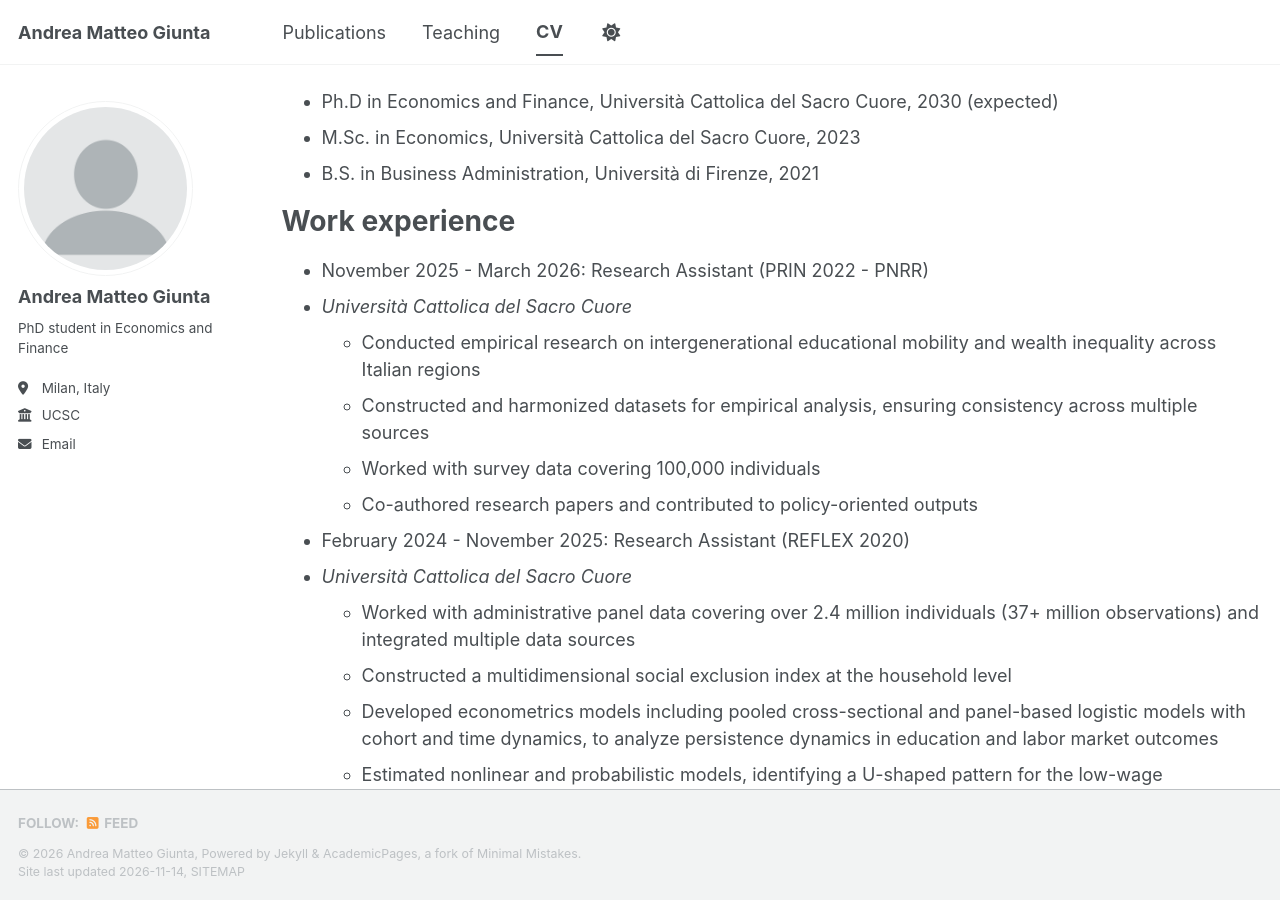
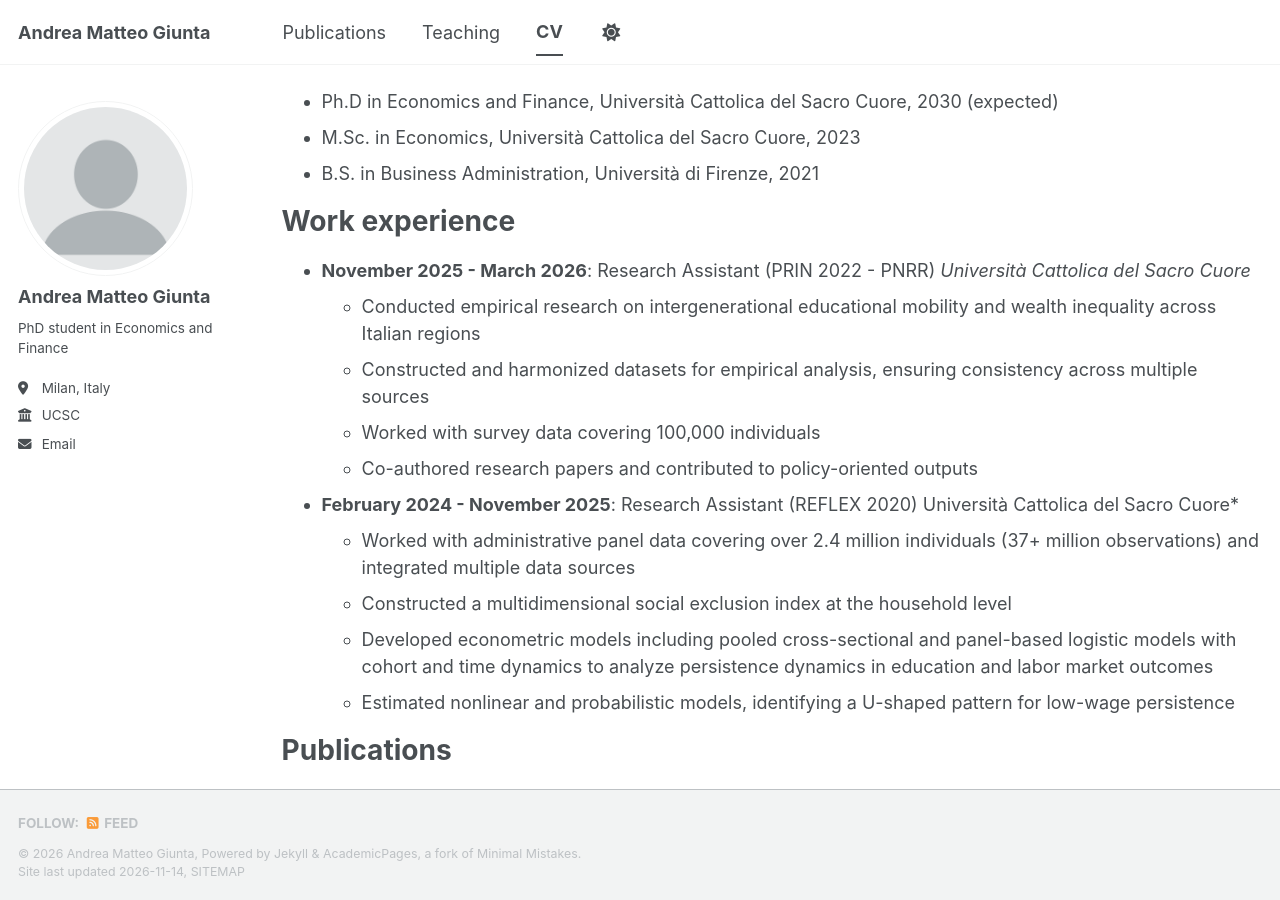
Before and after one commit to andreamatteogiunta/andreamatteogiunta.github.io, a Jekyll site: the page built from _pages/cv.md, in a window 1280 px wide and 900 px high, scrolled down 209 px. Built offline with Jekyll 4.4.1, drawn with Linux system fonts in a browser that asks for light colours; a script bundle is joined from its source files by our own code; a style sheet for code colours, icons or effects is not loaded.

Commit message:
Update cv.md

```diff
--- a/_pages/cv.md
+++ b/_pages/cv.md
@@ -21,19 +21,19 @@ Education
 
 Work experience
 ======
-* November 2025 - March 2026: Research Assistant (PRIN 2022 - PNRR)
-* *Università Cattolica del Sacro Cuore*
+* **November 2025 - March 2026**: Research Assistant (PRIN 2022 - PNRR)
+*Università Cattolica del Sacro Cuore*
   * Conducted empirical research on intergenerational educational mobility and wealth inequality across Italian regions
   * Constructed and harmonized datasets for empirical analysis, ensuring consistency across multiple sources
   * Worked with survey data covering 100,000 individuals
   * Co-authored research papers and contributed to policy-oriented outputs
 
-* February 2024 - November 2025: Research Assistant (REFLEX 2020)
-* *Università Cattolica del Sacro Cuore*
+* **February 2024 - November 2025**: Research Assistant (REFLEX 2020)
+Università Cattolica del Sacro Cuore*
   * Worked with administrative panel data covering over 2.4 million individuals (37+ million observations) and integrated multiple data sources
   * Constructed a multidimensional social exclusion index at the household level
-  * Developed econometrics models including pooled cross-sectional and panel-based logistic models with cohort and time dynamics, to analyze persistence dynamics in education and labor market outcomes
-  * Estimated nonlinear and probabilistic models, identifying a U-shaped pattern for the low-wage persistence
+  * Developed econometric models including pooled cross-sectional and panel-based logistic models with cohort and time dynamics to analyze persistence dynamics in education and labor market outcomes
+  * Estimated nonlinear and probabilistic models, identifying a U-shaped pattern for low-wage persistence
 
 Publications
 ======
```
